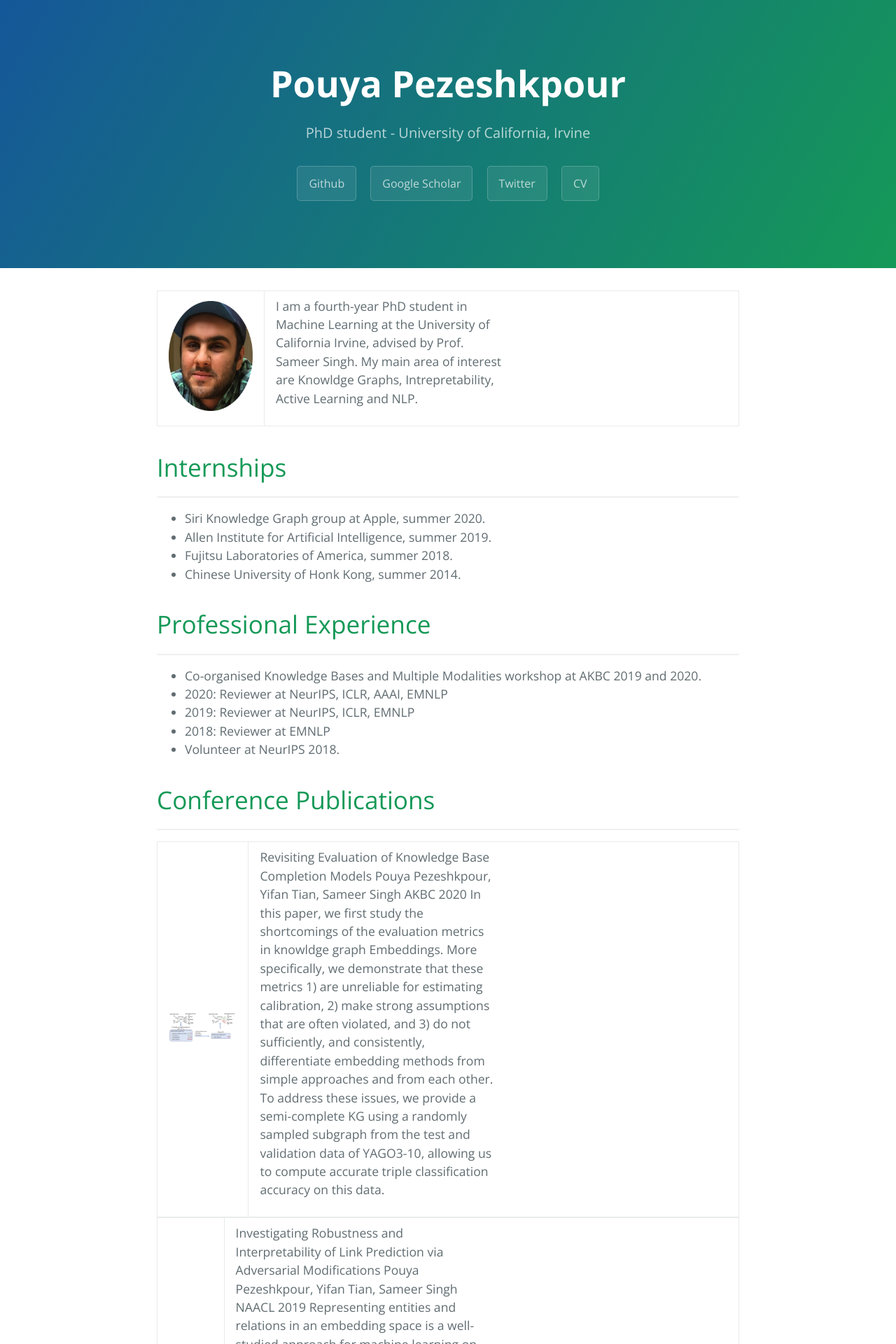
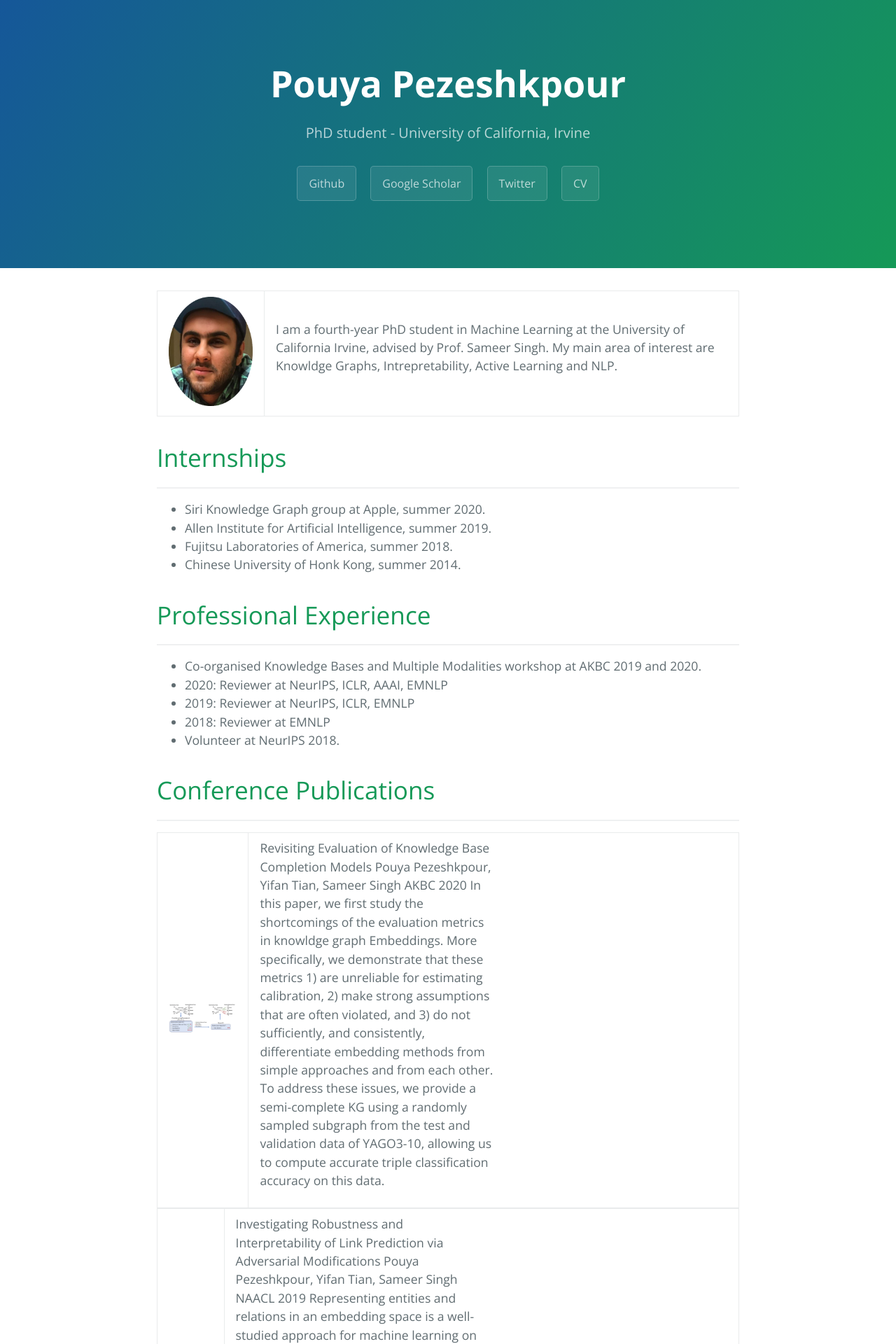
Before and after one commit to pouyapez/pouyapez.github.io, a Jekyll site: the page built from index.md, in a window 1280 px wide. Shown: the top 1920 px of the page at 70% size. Built offline with Jekyll 4.4.1, drawn with Linux system fonts in a browser that asks for light colours.

Commit message:
Update index.md

```diff
--- a/index.md
+++ b/index.md
@@ -5,10 +5,10 @@
    <table class="content-table">
       <tr>
         <td>
-          <img class="left-align image noselect" src="/images/face.png" style="width:150%">
+          <img class="left-align image noselect" src="/images/face.png" style="width:100%">
         </td>
         <td>
-          <p class="text right-align text-large add-top-margin" style="width:50%;">
+          <p class="text right-align text-large add-top-margin" style="width:100%;">
               I am a fourth-year PhD student in Machine Learning at the University of California Irvine, advised by Prof.                       Sameer Singh. My main area of interest are Knowldge Graphs, Intrepretability, Active Learning and NLP.
           </p>
         </td>
```
